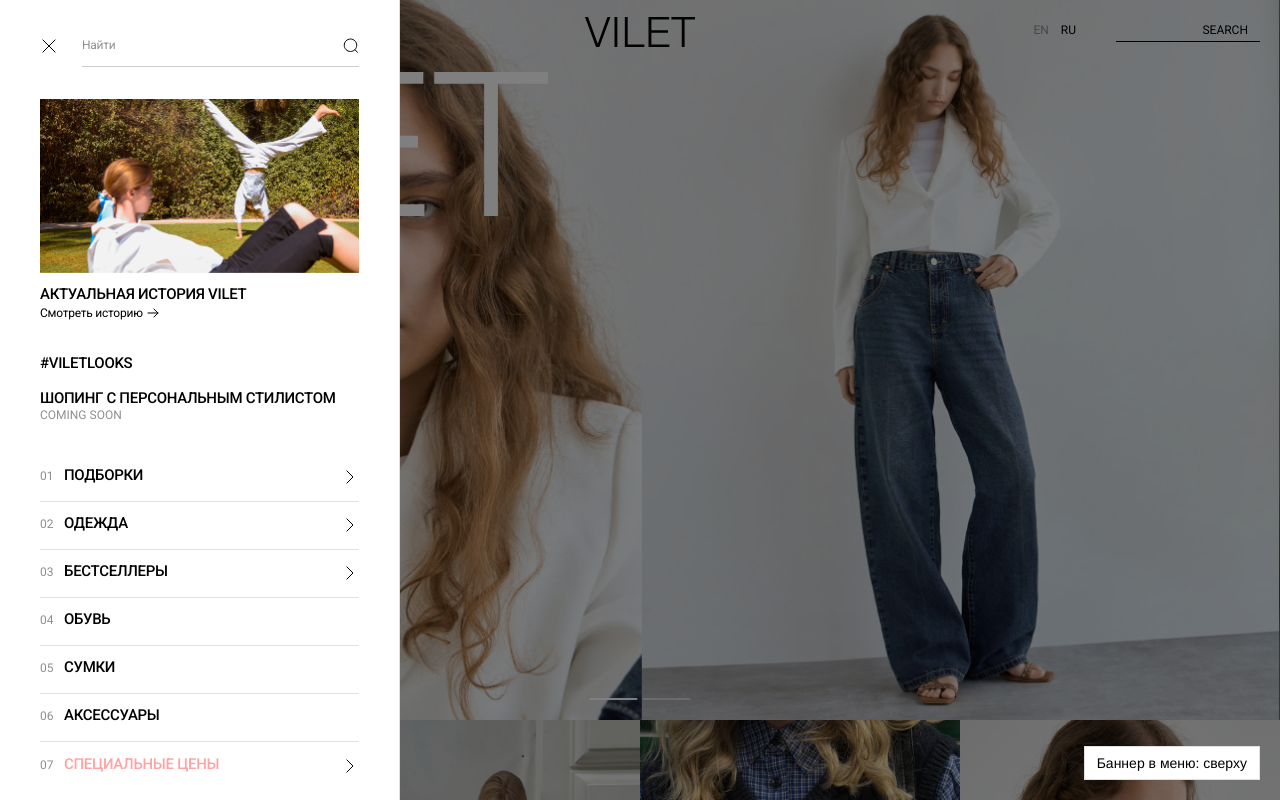
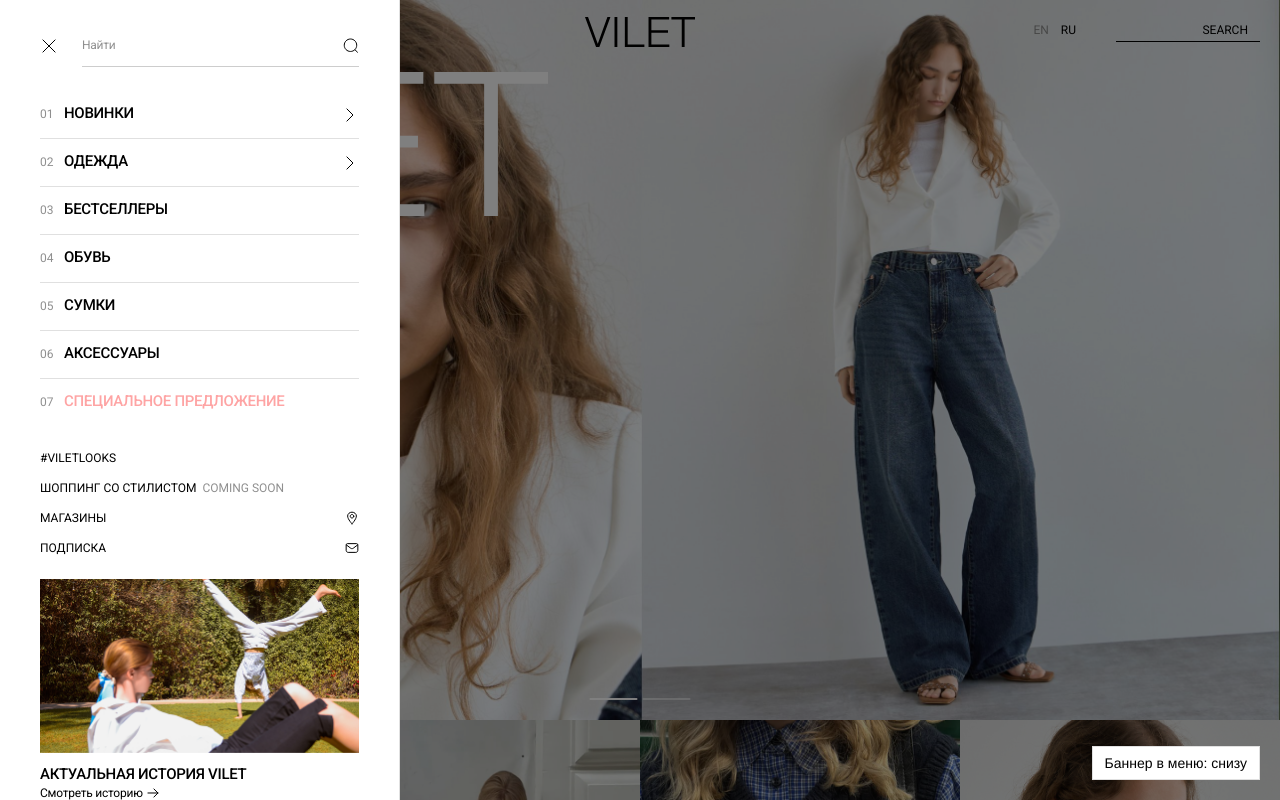
Before and after one commit to demi4ev/maag-design, a plain HTML site: page vilet-132/index.html in a window 1280 px wide. Both pictures are taken after a click on the button "Открыть меню". Shown: the top 800 px of the page. Drawn offline with Linux system fonts and the light colour scheme.

Commit message:
VILET-132: обновить меню по новому макету (порядок, названия, Магазины/Подписка с иконками, баннер снизу по умолчанию)
Co-Authored-By: Claude Sonnet 5.5 <noreply@anthropic.com>
Claude-Session: https://claude.ai/code/session_01LNnUNnNUcwHV1kE1Y4gxVy

```diff
--- a/vilet-132/index.html
+++ b/vilet-132/index.html
@@ -96,7 +96,7 @@ ul{list-style:none;margin:0;padding:0}
 body.menu-open .scrim{opacity:.5;visibility:visible;transition:opacity .3s ease}
 body.menu-open .menu{transform:none;visibility:visible;transition:transform .35s cubic-bezier(.2,.7,.2,1)}
 
-.m-left{width:400px;flex:none;height:100%;overflow-y:auto;border-right:1px solid var(--line);padding:24px 40px;display:flex;flex-direction:column;gap:32px;overscroll-behavior:contain}
+.m-left{width:400px;flex:none;height:100%;overflow-y:auto;border-right:1px solid var(--line);padding:24px 40px;display:flex;flex-direction:column;gap:24px;overscroll-behavior:contain}
 .m-top-m{display:none}
 .m-body{display:contents}
 .m-top-d{display:flex;gap:24px;align-items:center}
@@ -116,7 +116,9 @@ body.menu-open .menu{transform:none;visibility:visible;transition:transform .35s
 .m-story .more{display:flex;gap:4px;align-items:center}
 .m-looks{display:flex;flex-direction:column;gap:16px;text-transform:uppercase}
 .m-looks .soon{color:var(--mute)}
-.m-looks .soon-t{display:flex;flex-direction:column}
+.m-looks .soon-t{display:flex;gap:6px;align-items:baseline;white-space:nowrap}
+.m-link{display:flex;gap:16px;align-items:center;justify-content:space-between;color:var(--black)}
+.m-link img{width:14px;height:14px;flex:none}
 
 .m-list{display:flex;flex-direction:column}
 .m-item{display:flex;gap:8px;align-items:center;min-height:48px;width:100%;border-bottom:1px solid var(--line);text-align:left}
@@ -205,7 +207,7 @@ body.menu-open .menu{transform:none;visibility:visible;transition:transform .35s
   .m-top-m .hdr-search-ico{display:block}
   .m-top-m .mlogo{position:absolute;left:50%;top:50%;transform:translate(-50%,-50%);width:80px;height:22px}
   .m-top-m .mlogo img{width:80px;height:22px}
-  .m-body{padding:0 16px 24px;display:flex;flex-direction:column;gap:40px}
+  .m-body{padding:16px 16px 32px;display:flex;flex-direction:column;gap:40px}
   .m-right{position:absolute;left:0;right:0;top:52px;bottom:0;width:auto;height:auto;background:var(--white);transform:translateX(100%);transition:transform .35s cubic-bezier(.2,.7,.2,1)}
   .menu[data-view="sub"] .m-right{width:auto;transform:none}
   .m-right-in{width:100%;padding:16px;display:flex;flex-direction:column;gap:28px}
@@ -217,14 +219,12 @@ body.menu-open .menu{transform:none;visibility:visible;transition:transform .35s
 
 
 /* ---------- вариант меню: баннер сверху / снизу ---------- */
-.menu[data-banner="bottom"] .m-looks{order:1}
-.menu[data-banner="bottom"] .m-list{order:2}
-.menu[data-banner="bottom"] .m-story{order:3}
+.menu[data-banner="top"] .m-story{order:-1}
 
 /* ---------- системная кнопка прототипа ---------- */
 .sys-btn{position:fixed;right:20px;bottom:20px;z-index:300;padding:6px 12px;background:var(--white);color:var(--black);border:1px solid var(--line);font-family:"Helvetica Neue",Helvetica,Arial,sans-serif;font-size:14px;line-height:20px;font-weight:400;letter-spacing:0;text-transform:none;font-variation-settings:normal}
 .sys-btn:hover{border-color:var(--black)}
-@media (max-width:700px){.sys-btn{right:16px;bottom:16px}.menu[data-banner="bottom"] .m-body{padding-top:16px}}
+@media (max-width:700px){.sys-btn{right:16px;bottom:16px}}
 
 @media (prefers-reduced-motion:reduce){
   .scrim,.menu,.m-right,.m-sublist a,.m-item .c{transition:none!important}
@@ -313,7 +313,7 @@ body.menu-open .menu{transform:none;visibility:visible;transition:transform .35s
   </div>
 </footer>
 
-<button class="sys-btn" id="bannerToggle" type="button" aria-live="polite">Баннер в меню: сверху</button>
+<button class="sys-btn" id="bannerToggle" type="button" aria-live="polite">Баннер в меню: снизу</button>
 
 <div class="scrim" id="scrim"></div>
 
@@ -337,27 +337,29 @@ body.menu-open .menu{transform:none;visibility:visible;transition:transform .35s
     </div>
 
     <div class="m-body">
+      <div class="m-list">
+        <button class="m-item" aria-expanded="false"><span class="l"><span class="n h5">01</span><span class="t h4">Новинки</span></span><img class="c" src="assets/chevron.svg" alt=""></button>
+        <button class="m-item" data-sub="clothes" aria-expanded="false"><span class="l"><span class="n h5">02</span><span class="t h4">Одежда</span></span><img class="c" src="assets/chevron.svg" alt=""></button>
+        <button class="m-item" aria-expanded="false"><span class="l"><span class="n h5">03</span><span class="t h4">Бестселлеры</span></span></button>
+        <a class="m-item" href="#"><span class="l"><span class="n h5">04</span><span class="t h4">Обувь</span></span></a>
+        <a class="m-item" href="#"><span class="l"><span class="n h5">05</span><span class="t h4">Сумки</span></span></a>
+        <a class="m-item" href="#"><span class="l"><span class="n h5">06</span><span class="t h4">Аксессуары</span></span></a>
+        <button class="m-item m-item--sale" aria-expanded="false"><span class="l"><span class="n h5">07</span><span class="t h4">Специальное предложение</span></span></button>
+      </div>
+
+      <div class="m-looks">
+        <span class="h5 up">#VILETLOOKS</span>
+        <div class="soon-t"><span class="h5">Шоппинг со стилистом</span><span class="soon h5">coming soon</span></div>
+        <a class="m-link h5" href="#"><span>Магазины</span><img src="assets/stores.svg" width="14" height="14" alt=""></a>
+        <a class="m-link h5" href="#"><span>Подписка</span><img src="assets/subscribe.svg" width="14" height="14" alt=""></a>
+      </div>
+
       <div class="m-story">
         <a class="pic" href="#"><img src="assets/menu-story.jpg" alt=""></a>
         <div class="txt">
           <span class="h4">Актуальная история VILET</span>
           <a class="more p3" href="#">Смотреть историю <img src="assets/arrow.svg" width="12" height="12" alt=""></a>
         </div>
-      </div>
-
-      <div class="m-looks">
-        <span class="h4">#VILETLOOKS</span>
-        <div class="soon-t"><span class="h4">Шопинг с персональным стилистом</span><span class="soon h5">coming soon</span></div>
-      </div>
-
-      <div class="m-list">
-        <button class="m-item" aria-expanded="false"><span class="l"><span class="n h5">01</span><span class="t h4">Подборки</span></span><img class="c" src="assets/chevron.svg" alt=""></button>
-        <button class="m-item" data-sub="clothes" aria-expanded="false"><span class="l"><span class="n h5">02</span><span class="t h4">Одежда</span></span><img class="c" src="assets/chevron.svg" alt=""></button>
-        <button class="m-item" aria-expanded="false"><span class="l"><span class="n h5">03</span><span class="t h4">Бестселлеры</span></span><img class="c" src="assets/chevron.svg" alt=""></button>
-        <a class="m-item" href="#"><span class="l"><span class="n h5">04</span><span class="t h4">Обувь</span></span></a>
-        <a class="m-item" href="#"><span class="l"><span class="n h5">05</span><span class="t h4">Сумки</span></span></a>
-        <a class="m-item" href="#"><span class="l"><span class="n h5">06</span><span class="t h4">Аксессуары</span></span></a>
-        <button class="m-item m-item--sale" aria-expanded="false"><span class="l"><span class="n h5">07</span><span class="t h4">Специальные цены</span></span><img class="c" src="assets/chevron.svg" alt=""></button>
       </div>
     </div>
   </div>
@@ -445,7 +447,7 @@ body.menu-open .menu{transform:none;visibility:visible;transition:transform .35s
     try{localStorage.setItem('vilet-banner',pos)}catch(e){}
   }
   var saved=null;try{saved=localStorage.getItem('vilet-banner')}catch(e){}
-  setBanner(saved==='bottom'?'bottom':'top');
+  setBanner(saved==='top'?'top':'bottom');
   tgl.addEventListener('click',function(){setBanner(menu.dataset.banner==='bottom'?'top':'bottom')});
 
   // при смене ширины сбрасываем состояние подменю
```
Also changed, not shown: vilet-132/assets/stores.svg (added), vilet-132/assets/subscribe.svg (added).
